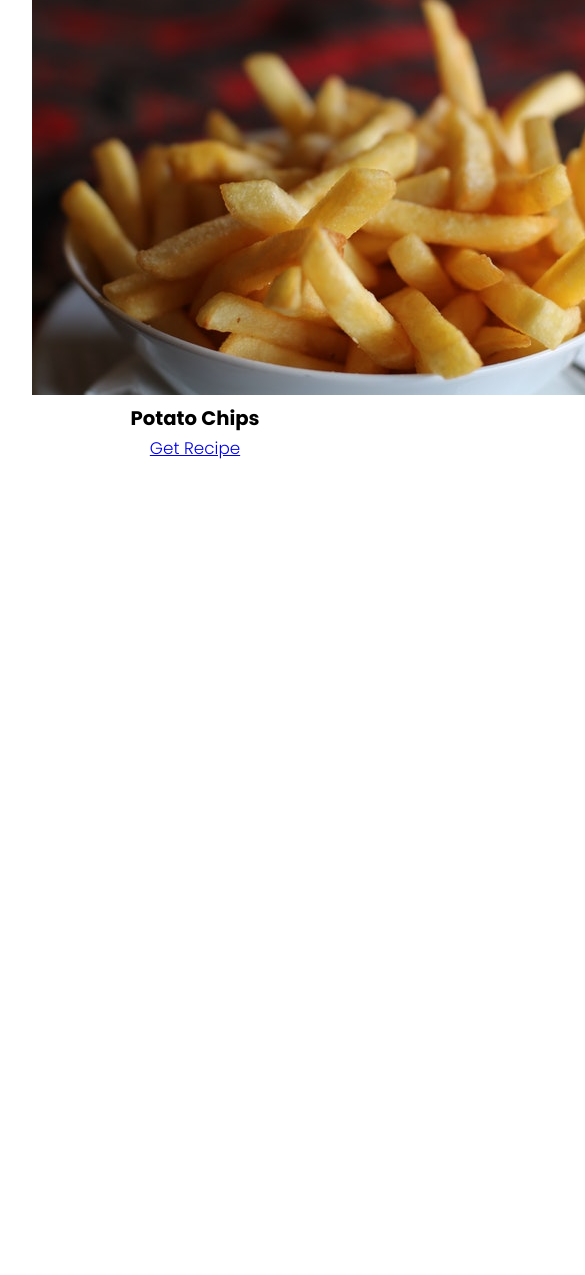
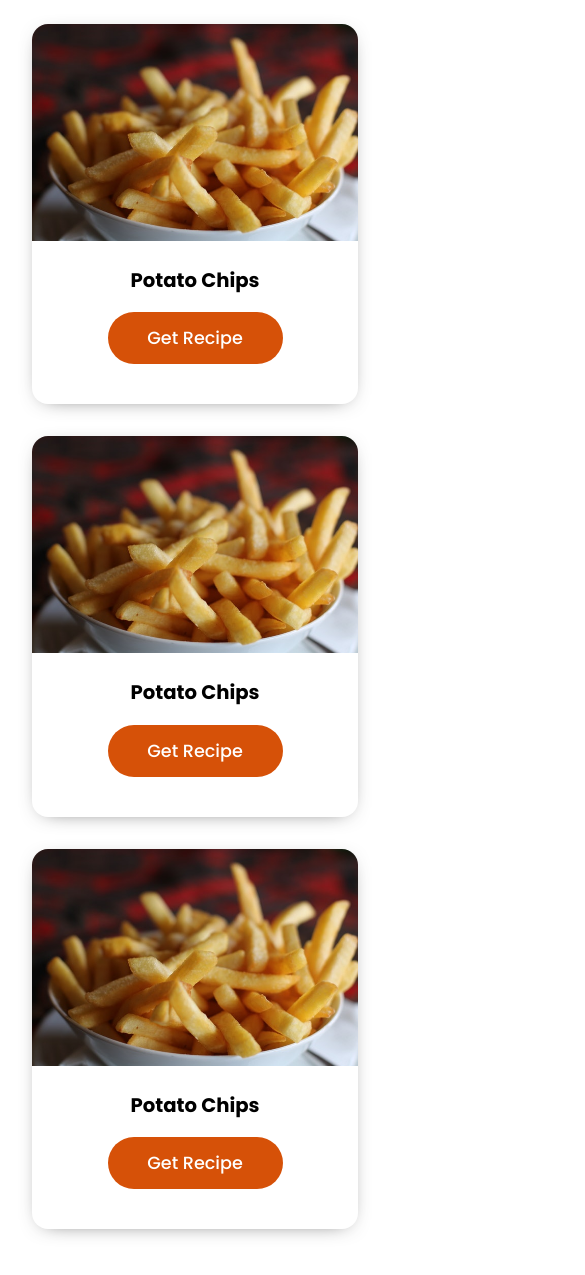
Before and after one commit to sbamsh/food-recipie-app, a plain HTML site: page index.html in a window 390 px wide. Shown: the part 467-1742 px from the top of the page, 585 px wide, since content can reach past the window. Before the commit the page ends 961 px from the top, so only its background shows below. Drawn offline with Linux system fonts and the light colour scheme.

Commit message:
responsive codes, meal result style, and sime new div in html, added

```diff
--- a/index.html
+++ b/index.html
@@ -43,6 +43,24 @@
                             <a href="#" class="recipe-btn">Get Recipe</a>
                         </div>
                     </div>
+                    <div class="meal-item">
+                        <div class="meal-img">
+                            <img src="./images/food.jpg" alt="food">
+                        </div>
+                        <div class="meal-name">
+                            <h3>Potato Chips</h3>
+                            <a href="#" class="recipe-btn">Get Recipe</a>
+                        </div>
+                    </div>
+                    <div class="meal-item">
+                        <div class="meal-img">
+                            <img src="./images/food.jpg" alt="food">
+                        </div>
+                        <div class="meal-name">
+                            <h3>Potato Chips</h3>
+                            <a href="#" class="recipe-btn">Get Recipe</a>
+                        </div>
+                    </div>
                 </div>
             </div>
         </div>
--- a/style.css
+++ b/style.css
@@ -100,3 +100,100 @@ body{
 .search-btn:hover{
     background: var(--tenne-tawny-dark);
 }
+
+
+.meal-result{
+    margin-top: 4rem;
+}
+
+#meal{
+    margin: 2.4rem 0;
+}
+
+.meal-item{
+    border-radius: 1rem;
+    -webkit-border-radius: 1rem;
+    -moz-border-radius: 1rem;
+    -ms-border-radius: 1rem;
+    -o-border-radius: 1rem;
+    overflow: hidden;
+    box-shadow: 0 4px 21px -12px rgba(0, 0, 0, 0.79);
+    margin: 2rem 0;
+}
+
+.meal-img img{
+    width: 100%;
+    display: block;
+}
+
+.meal-name{
+    padding: 1.5rem 0.5rem;
+}
+
+.recipe-btn{
+    text-decoration: none;
+    color: #fff;
+    background: var(--tenne-tawny);
+    font-weight: 500;
+    font-size: 1.1rem;
+    padding: 0.75rem 0;
+    margin: 1rem auto;
+    display: block;
+    width: 175px;
+    border-radius: 2rem;
+    -webkit-border-radius: 2rem;
+    -moz-border-radius: 2rem;
+    -ms-border-radius: 2rem;
+    -o-border-radius: 2rem;
+    transition: all 0.4s linear;
+    -webkit-transition: all 0.4s linear;
+    -moz-transition: all 0.4s linear;
+    -ms-transition: all 0.4s linear;
+    -o-transition: all 0.4s linear;
+}
+
+.recipe-btn:hover{
+    background: var(--tenne-tawny-dark);
+}
+
+
+
+
+
+
+
+
+
+
+
+
+/* responsive */
+
+@media screen and (min-width: 600px) {
+    .meal-search-box{
+        width: 540px;
+        margin-left: auto;
+        margin-right: auto;
+    }
+}
+
+@media screen and (min-width: 768px){
+    #meal{
+        display: grid;
+        grid-template-columns: repeat(2, 1fr);
+        gap: 2rem;
+    }
+    .meal-item{
+        margin: 0;
+    }
+
+    .meal-details{
+        width: 700px;
+    }
+}
+
+@media screen and (min-width: 992px){
+    #meal{
+        grid-template-columns: repeat(3, 1fr);
+    }
+}
```
